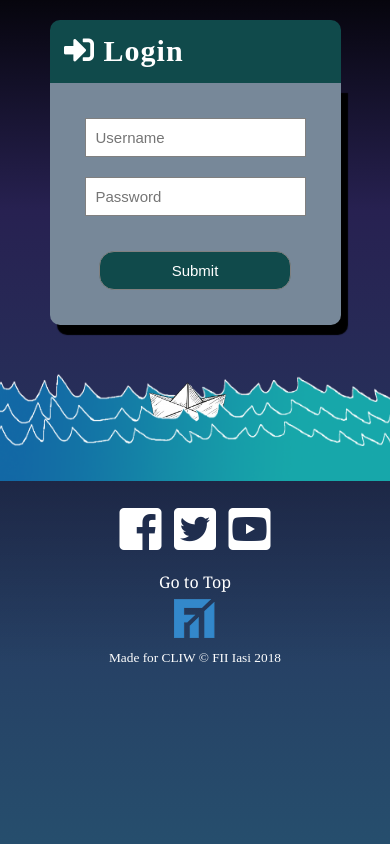
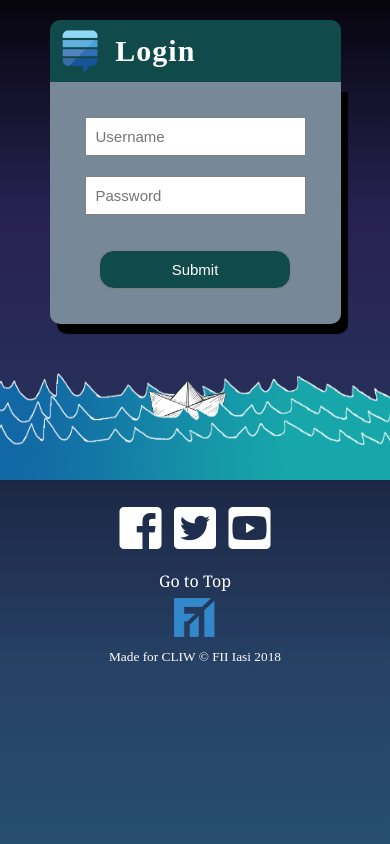
Before and after one commit to cristian1997/CLIW-fert, a PHP site: page /login.html in a window 390 px wide. Shown: the part 43-887 px from the top of the page. Run offline with PHP 8.4, Linux system fonts and the light colour scheme; some libraries are stand-ins or nearby versions.

Commit message:
Responsive

```diff
--- a/login.html
+++ b/login.html
@@ -60,10 +60,10 @@
     </header>
     <div class="content__container" style="margin: 0;">
         <section class="form__container">
-            <h1>
-                <i class="fas fa-sign-in-alt"></i>
-                Login
-            </h1>
+            <div>
+                <img src="./misc/images/se-mini-logo.png" width="50" height="50">
+                <h1>Login</h1>
+            </div>
             <form>
                 <input type="text" name="username" placeholder="Username">
                 <input type="password" name="password" placeholder="Password">
--- a/style/login-signup.css
+++ b/style/login-signup.css
@@ -18,14 +18,21 @@ form {
     border-bottom-right-radius: 10px;
 }
 
-h1 {
-    padding: 5%;
+.form__container div {
+    display: flex;
+    flex-direction: row;
+    align-items: center;
     border-top-left-radius: 10px;
     border-top-right-radius: 10px;
+    padding: 2%;
+    background: #104a4b
+}
+
+.form__container h1 {
     font-size: 30px;
     letter-spacing: 1px;
     margin: 0;
-    background-color: #104a4b;
+    padding-left: 10px;
 }
 
 form input,
@@ -47,11 +54,10 @@ form button {
     border-radius: 15px;
 }
 
-@media only screen and (max-width: 700px) {
+@media only screen and (max-width: 1024px) {
 
     form input,
     form button {
         font-size: 15px;
     }
-
 }
--- a/style/login.css
+++ b/style/login.css
@@ -4,6 +4,11 @@
     width: 110vw;
     z-index: 2;
     animation: water-movement 9s infinite;
+}
+
+.content__container {
+    justify-content: start;
+    align-items: center;
 }
 
 .separator__container img:first-of-type {
--- a/style/play.css
+++ b/style/play.css
@@ -58,6 +58,7 @@
     .question__container {
         font-size: 1.5em;
     }
+
 }
 
 @media only screen and (max-width: 480px) {
@@ -68,4 +69,6 @@
     .question__container {
         font-size: 1.5em;
     }
+
+
 }
```
Also changed, not shown: signup.html (+6 -4 lines), misc/images/se-mini-logo.png (added).
